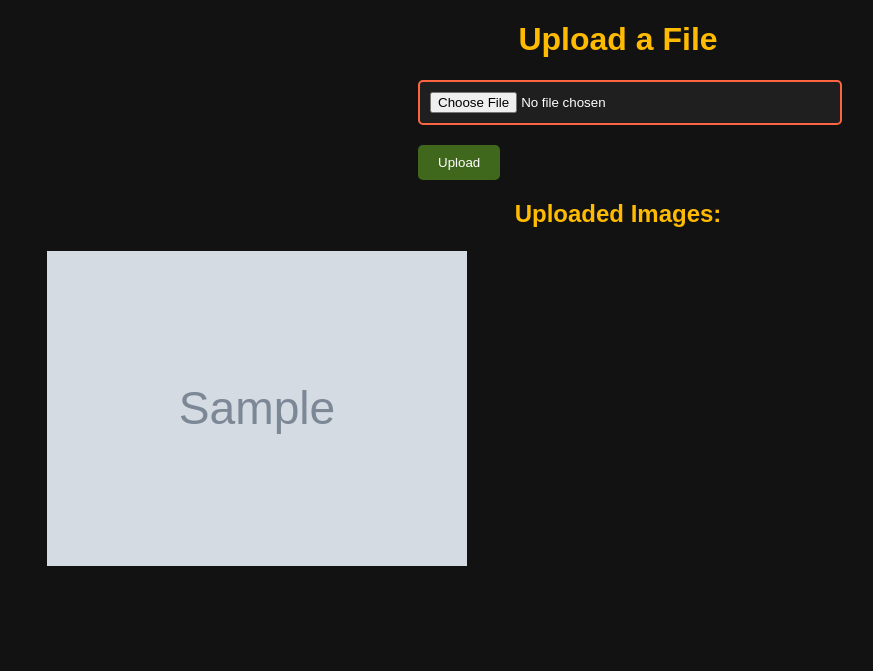
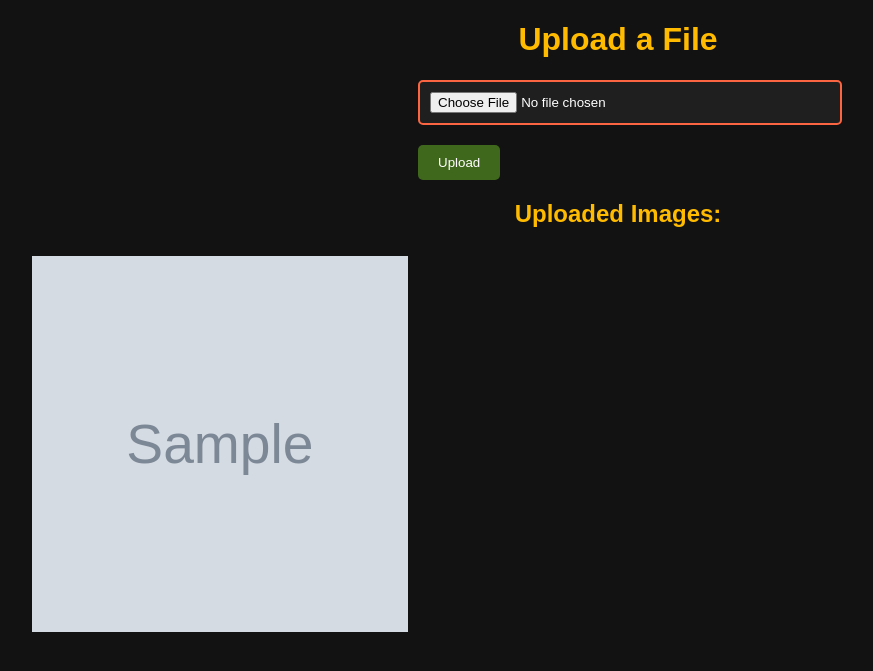
Before and after one commit to HackerspaceBielefeld/Nextride2-infobeamer, a Flask app: template html/templates/upload.html in a window 1280 px wide. Shown: the top 671 px of the page, without its empty margins (22-895 px from the left). Run offline with Flask 3, Linux system fonts and the light colour scheme; the template is opened without the code that fills it: most values are stand-ins (such as "Sample title", 1, 10 or a date in 2020); grey boxes marked "Sample" are stand-in pictures.

Commit message:
fix image grid layout (desktop)

```diff
--- a/html/app.py
+++ b/html/app.py
@@ -21,7 +21,6 @@ def upload_file():
         if file == False: return redirect(url_for('upload_form'))
         file.save(os.path.join(app.config['UPLOAD_FOLDER'], file.filename))
         #safe_file(file, app.config['UPLOAD_FOLDER'])
-
     return redirect(url_for('upload_form'))
 
 if __name__ == '__main__':
--- a/html/static/style.css
+++ b/html/static/style.css
@@ -39,34 +39,37 @@ button[type="submit"]:hover {
     background-color: #2b4811;
 }
 
-.image-table {
+.image-container {
     text-align: center;
     margin-left: 3%;
     margin-right: 3%;
 }
 
+.image-table {
+    width: 100%;
+}
+
+.image-row {
+    display: flex;
+    flex-wrap: wrap;
+}
+
 .image-item {
-    text-align: center;
-    width: 100%; /* Set width to one-third of the container's width */
-    max-height: 100px;
-    margin-left: 20px; /* Add some bottom margin for spacing */
+    flex: 0 0 33%; /* Each item takes up 32% of the container width */
+    max-width: 33%; /* Limit maximum width of each item */
+    padding: 8px; /* Add spacing between images */
+    box-sizing: border-box; /* Include padding in the total width */
+    aspect-ratio: 1; /* Force aspect ratio to be 1:1 (square) */
 }
 
 /* Set the width of the images to fill their parent container */
 .image-item img {
-    height: 50%;
-    width: 100%; /* Set width to 100% to fill the image container */
+    width: 100%; /* Make sure images fill their parent container */
+    height: 100%; /* Make sure images fill their parent container */
+    object-fit: cover; /* Crop the image to cover the entire box */
 }
+
 
 .image-item:hover img {
     transform: scale(1.1);
 }
-
-/* Media query for mobile phones */
-@media screen and (max-width: 600px) {
-    .image-item {
-        width: calc(100% - 20px); /* Set width to 50% for smaller screens */
-    }
-
-
-}
--- a/html/templates/upload.html
+++ b/html/templates/upload.html
@@ -13,19 +13,30 @@
 
     <h2>Uploaded Images:</h2>
     <div class="image-container">
-        <table class="image-table">
-            <tbody>
-                {% for image in uploaded_images %}
-                {% if loop.index % 3 == 1 %}<tr>{% endif %}
-                <td>
-                    <div class="image-item">
-                        <img src="{{ url_for('static', filename='uploads/' + image) }}" alt="{{ image }}">
-                    </div>
-                </td>
-                {% if loop.index % 3 == 0 or loop.last %}</tr>{% endif %}
-                {% endfor %}
-            </tbody>
-        </table>
+        {% for i in range(0, uploaded_images|length, 3) %}
+        <div class="image-table">
+            {% set image1 = uploaded_images[i] %}
+            {% set image2 = uploaded_images[i+1] if i+1 < uploaded_images|length else None %}
+            {% set image3 = uploaded_images[i+2] if i+2 < uploaded_images|length else None %}
+            <div class="image-row">
+                {% if image1 %}
+                <div class="image-item">
+                    <img src="{{ url_for('static', filename='uploads/' + image1) }}" alt="{{ image1 }}">
+                </div>
+                {% endif %}
+                {% if image2 %}
+                <div class="image-item">
+                    <img src="{{ url_for('static', filename='uploads/' + image2) }}" alt="{{ image2 }}">
+                </div>
+                {% endif %}
+                {% if image3 %}
+                <div class="image-item">
+                    <img src="{{ url_for('static', filename='uploads/' + image3) }}" alt="{{ image3 }}">
+                </div>
+                {% endif %}
+            </div>
+        </div>
+        {% endfor %}
     </div>
 </body>
 </html>
```
Also changed, not shown: 1 other file.
